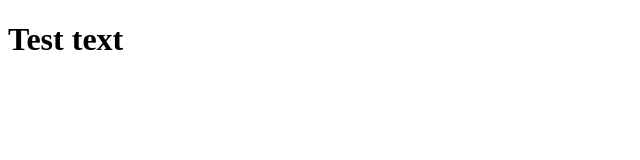
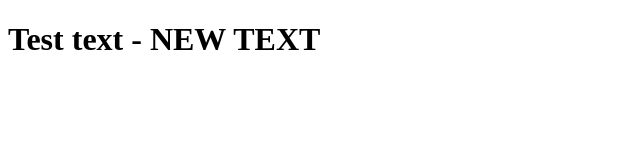
Before and after one commit to longalier/coursera_test, a plain HTML site: page site/index.html in a window 1280 px wide. Shown: the whole page, without its empty margins (0-640 px from the left). Drawn offline with Linux system fonts and the light colour scheme.

Commit message:
Small addition

```diff
--- a/site/index.html
+++ b/site/index.html
@@ -4,7 +4,7 @@
     <title>Hello world</title>
   </head>
   <body>
-    <h1> Test text</h1>
+    <h1> Test text - NEW TEXT</h1>
 
   </body>
 </html>
```
